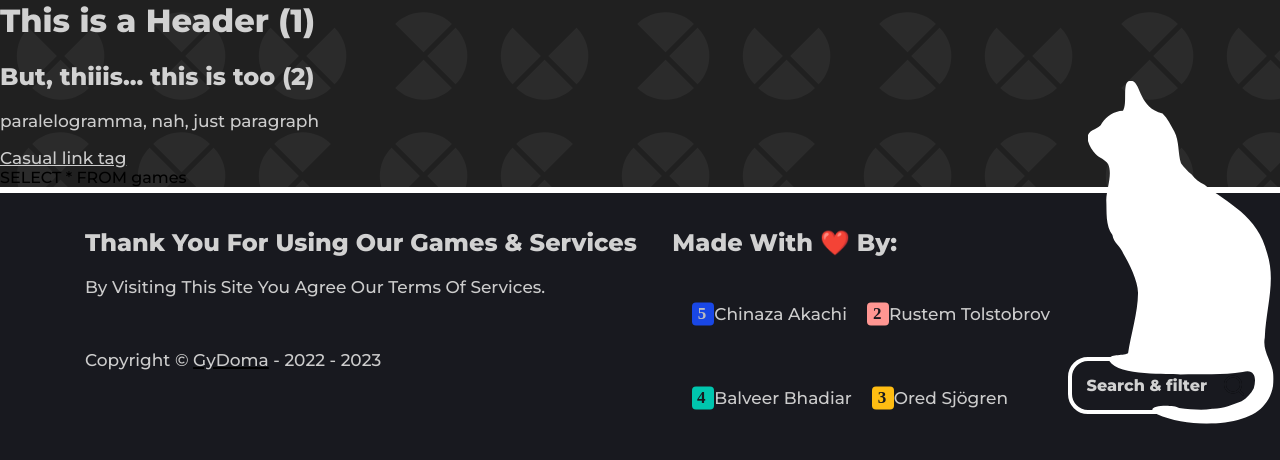
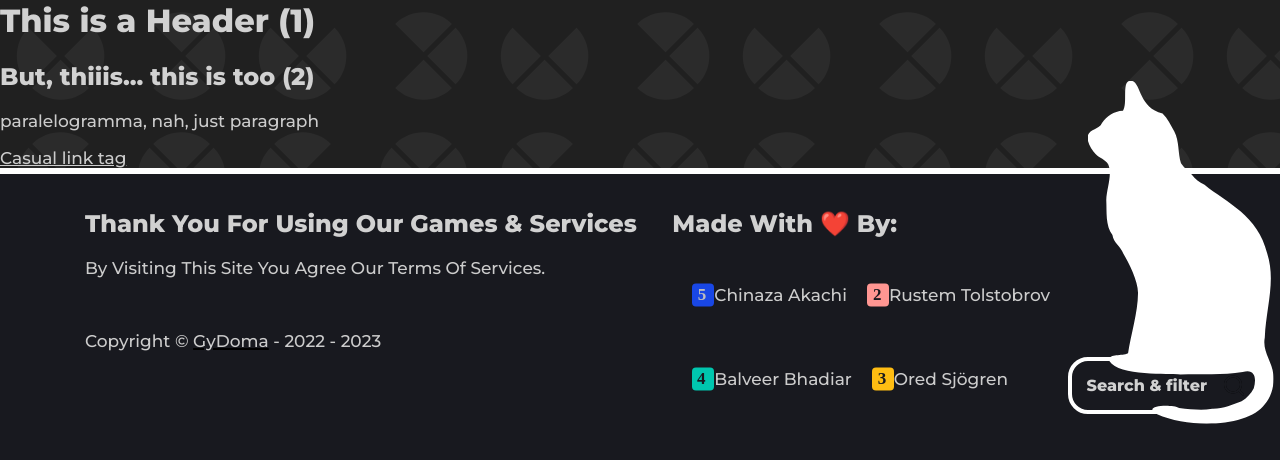
Before and after one commit to gydoma/arcade, a PHP site: page / in a window 1280 px wide. Shown: the part 366-826 px from the top of the page. After the commit the page ends 790 px from the top, so only its background shows below. Run offline with PHP 8.4, Linux system fonts and the light colour scheme; data that the repository does not hold is empty.

Commit message:
debug text remove

```diff
--- a/index/games.php
+++ b/index/games.php
@@ -60,7 +60,6 @@
     } else{
         $games = "SELECT * FROM games";
     }
-    echo $games;
     if($result = mysqli_query($con,$games)){
         if(mysqli_num_rows($result) > 0) {
             while($game=mysqli_fetch_array($result)){
```
